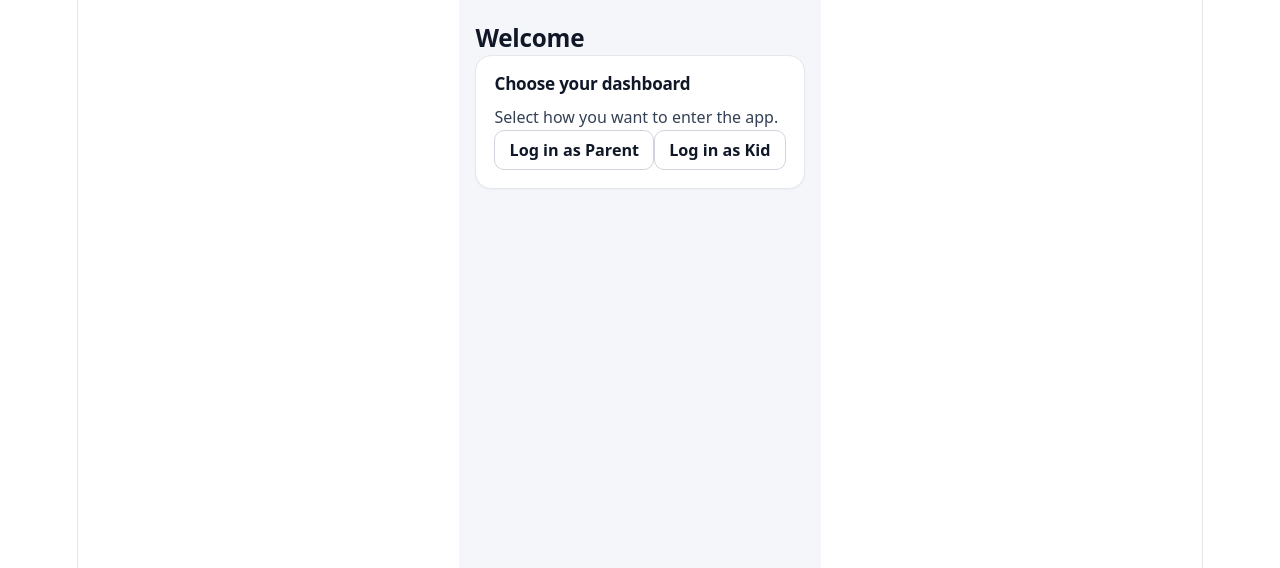
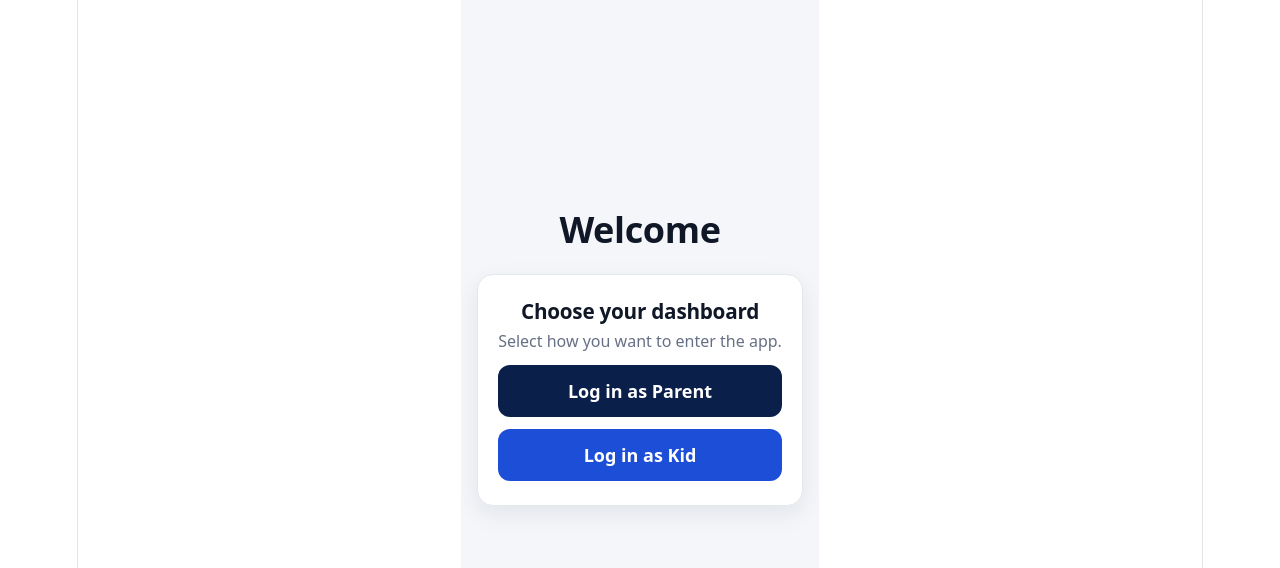
Before and after one commit to rn727/hackathon-thing, a React (Vite) app: page / in a window 1280 px wide. Shown: the top 568 px of the page. Built offline with nearby package versions, Linux system fonts and the light colour scheme; no server answers.

Commit message:
changed login

```diff
--- /dev/null
+++ b/src/Home.css
@@ -0,0 +1,62 @@
+/* Login page only. Everything sits under .login-page, and it reuses the colours from parent.css. */
+
+.parent-page.login-page {
+  display: flex;
+  flex-direction: column;
+  justify-content: center;
+  padding-bottom: 96px;
+}
+
+.login-page h1 {
+  margin-bottom: 18px;
+  font-size: 2rem;
+  text-align: center;
+}
+
+.login-page .p-card {
+  padding: 24px 20px;
+  text-align: center;
+  box-shadow: 0 8px 24px rgba(16, 24, 40, .08);
+}
+
+.login-page h2 {
+  margin-bottom: 6px;
+  font-size: 1.15rem;
+}
+
+.login-page .p-card > .p-muted {
+  margin-bottom: 20px;
+}
+
+.login-page .login-options {
+  display: flex;
+  flex-direction: column;
+  gap: 12px;
+}
+
+.login-page .login-options a {
+  display: block;
+  text-decoration: none;
+}
+
+.login-page button.login-button {
+  width: 100%;
+  padding: 14px;
+  font-size: 1rem;
+  color: #fff;
+  border: none;
+  border-radius: 12px;
+  background: var(--p-brand);
+}
+
+.login-page button.login-button:hover {
+  background: var(--p-brand-dark);
+}
+
+.login-page a:first-child button.login-button {
+  background: var(--p-navy);
+}
+
+.login-page a:first-child button.login-button:hover {
+  background: #142e6b;
+}
--- a/src/Home.jsx
+++ b/src/Home.jsx
@@ -1,14 +1,15 @@
 import { Link } from 'react-router-dom'
 import './parent/parent.css'
+import './Home.css'
 
 export default function Home() {
   return (
-    <div className="parent-page">
+    <div className="parent-page login-page">
       <h1>Welcome</h1>
 
       <section className="p-card">
         <h2>Choose your dashboard</h2>
-        <p>Select how you want to enter the app.</p>
+        <p className="p-muted">Select how you want to enter the app.</p>
 
         <div className="login-options">
           <Link to="/parent">
--- a/src/kid/KidDashboard.css
+++ b/src/kid/KidDashboard.css
@@ -1,15 +1,30 @@
-.dashboard {
+/* Kid screen only. Everything sits under .kid-page so the parent screen is not affected. */
+
+.parent-page.kid-page h2 {
   display: flex;
-  min-height: 100vh;
+  align-items: center;
+  gap: 8px;
 }
 
-.main_section {
-  flex: 1;
-  padding: 30px;
+.kid-page .kid-task-title {
+  font-size: 1rem;
+  margin: 0 0 2px;
+  color: #1f2937;
 }
 
-.top_left {
-  width: 250px;
-  padding: 30px;
-  background-color: #eeeeee;
+.kid-page .p-task-row p {
+  margin: 2px 0 0;
 }
+
+.kid-page button.kid-action {
+  flex-shrink: 0;
+  min-width: 118px;
+  padding: 10px 14px;
+  font-weight: 600;
+  border: none;
+  color: #fff;
+}
+
+.kid-page button.kid-claim { background: var(--p-brand); }
+.kid-page button.kid-done { background: var(--p-ok); }
+.kid-page button.kid-action:active:not(:disabled) { transform: scale(0.97); }
--- a/src/kid/KidDashboard.jsx
+++ b/src/kid/KidDashboard.jsx
@@ -1,6 +1,7 @@
 import { useEffect, useState } from 'react'
 import SpendingList from '../parent/SpendingList.jsx'
 import '../parent/parent.css'
+import './KidDashboard.css'
 import { Link } from 'react-router-dom'
 import { supabase } from '../lib/supabaseClient.js'
 
@@ -24,6 +25,8 @@ export default function ChildDashboard() {
   const [kid, setKid] = useState({ balance: 0 })
   const [tasks, setTasks] = useState([])
   const [error, setError] = useState('')
+  const [loading, setLoading] = useState(true)
+  const [busyId, setBusyId] = useState(null) // task being saved, so a double click does nothing
 
   // Load the kid's balance and tasks (available ones + this kid's own) from Supabase.
   useEffect(() => {
@@ -42,11 +45,13 @@ export default function ChildDashboard() {
       if (userError || tasksError) {
         console.error('Could not load kid data:', userError || tasksError)
         setError('Could not load your data')
+        setLoading(false)
         return
       }
 
       setKid({ balance: Number(user.balance) })
       setTasks(taskRows.map((task) => ({ ...task, reward: Number(task.reward) })))
+      setLoading(false)
     }
 
     loadData()
@@ -54,7 +59,10 @@ export default function ChildDashboard() {
 
   const claimTask = async (id) => {
     // The server only claims the task if it is still 'available'.
+    if (busyId) return
+    setBusyId(id)
     const ok = await callServer(id, 'claim')
+    setBusyId(null)
     if (!ok) {
       setError('Could not claim the task')
       return
@@ -72,7 +80,10 @@ export default function ChildDashboard() {
 
   const submitTask = async (id) => {
     // The server only submits the task if it is still 'claimed'.
+    if (busyId) return
+    setBusyId(id)
     const ok = await callServer(id, 'submit')
+    setBusyId(null)
     if (!ok) {
       setError('Could not submit the task')
       return
@@ -96,8 +107,14 @@ export default function ChildDashboard() {
     (task) => task.status === 'claimed'
   )
 
+  const taskMeta = (task) => (
+    <p className="p-muted p-small">
+      {task.duration_minutes ? `${task.duration_minutes} min` : 'Any time'}
+    </p>
+  )
+
   return (
-    <div className="parent-page">
+    <div className="parent-page kid-page">
       <div className="dashboard-header">
         <Link to="/">
           <button className="logout-button">Log Out</button>
@@ -105,7 +122,8 @@ export default function ChildDashboard() {
 
         <h1>Kid Dashboard</h1>
       </div>
-      {error && <p>{error}</p>}
+
+      {error && <div className="p-alert">{error}</div>}
 
       <section className="p-card p-balance-card">
         <div className="p-label">Your balance</div>
@@ -115,48 +133,66 @@ export default function ChildDashboard() {
       </section>
 
       <section className="p-card">
-        <h2>Available Tasks</h2>
+        <h2>
+          Available Tasks <span className="p-badge available">{availableTasks.length}</span>
+        </h2>
 
-        {availableTasks.length === 0 ? (
-          <p>No available tasks right now.</p>
+        {loading ? (
+          <p className="p-muted">Loading...</p>
+        ) : availableTasks.length === 0 ? (
+          <p className="p-muted">No available tasks right now. Check back soon!</p>
         ) : (
-          availableTasks.map((task) => (
-            <div key={task.id} className="p-task-row">
+          <ul className="p-list">
+            {availableTasks.map((task) => (
+              <li key={task.id} className="p-task-row">
                 <div>
-                <h3>{task.title}</h3>
-                <p>Reward: ${task.reward.toFixed(2)}</p>
+                  <h3 className="kid-task-title">{task.title}</h3>
+                  <span className="p-reward">${task.reward.toFixed(2)}</span>
+                  {taskMeta(task)}
                 </div>
 
                 <button
+                  className="kid-action kid-claim"
+                  disabled={busyId === task.id}
                   onClick={() => claimTask(task.id)}
                 >
-                Claim Task
+                  {busyId === task.id ? 'Claiming...' : 'Claim Task'}
                 </button>
-            </div>
-          ))
+              </li>
+            ))}
+          </ul>
         )}
       </section>
 
       <section className="p-card">
-        <h2>My Tasks</h2>
+        <h2>
+          My Tasks <span className="p-badge claimed">{claimedTasks.length}</span>
+        </h2>
 
-        {claimedTasks.length === 0 ? (
-          <p>You have no claimed tasks.</p>
+        {loading ? (
+          <p className="p-muted">Loading...</p>
+        ) : claimedTasks.length === 0 ? (
+          <p className="p-muted">You have no claimed tasks. Claim one above to get started!</p>
         ) : (
-          claimedTasks.map((task) => (
-            <div key={task.id} className="p-task-row">
+          <ul className="p-list">
+            {claimedTasks.map((task) => (
+              <li key={task.id} className="p-task-row">
                 <div>
-                <h3>{task.title}</h3>
-                <p>Reward: ${task.reward.toFixed(2)}</p>
+                  <h3 className="kid-task-title">{task.title}</h3>
+                  <span className="p-reward">${task.reward.toFixed(2)}</span>
+                  {taskMeta(task)}
                 </div>
 
                 <button
+                  className="kid-action kid-done"
+                  disabled={busyId === task.id}
                   onClick={() => submitTask(task.id)}
                 >
-                Mark Complete
+                  {busyId === task.id ? 'Sending...' : 'Mark Complete'}
                 </button>
-            </div>
-          ))
+              </li>
+            ))}
+          </ul>
         )}
       </section>
 
```
Lines whose indentation alone changed are shown as unchanged.
